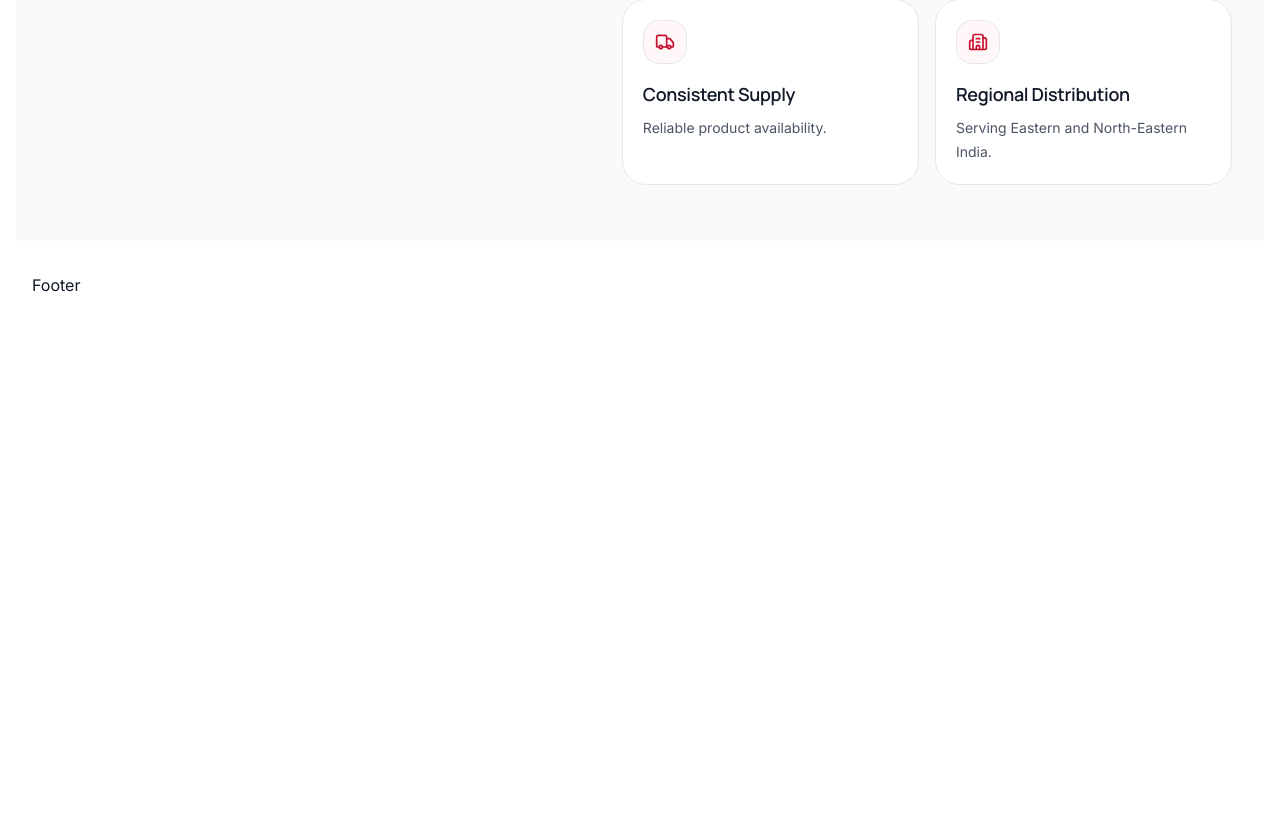
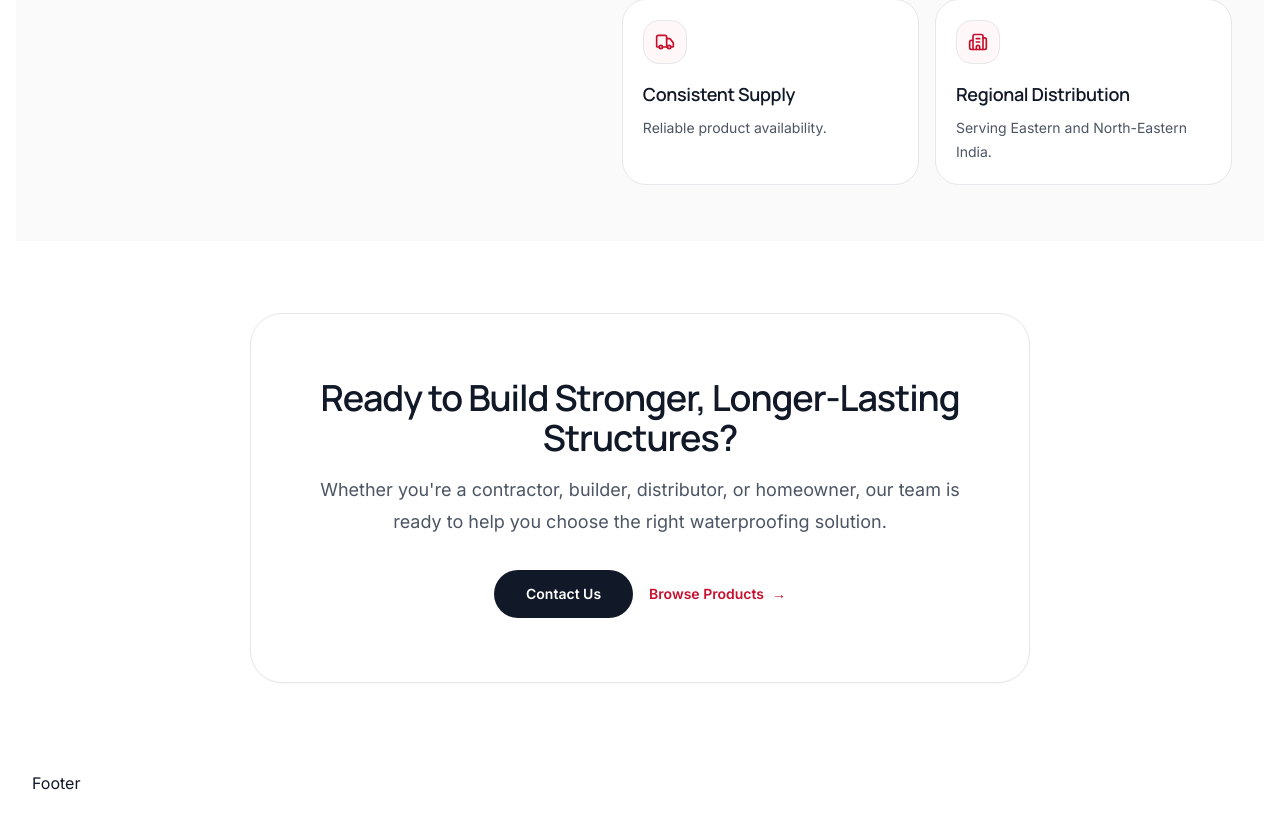
Before and after one commit to deploycwa/conchem-website, a Next.js app: page / in a window 1280 px wide. Shown: the part 5375-6202 px from the top of the page. Before the commit the page ends 5704 px from the top, so only its background shows below. Built offline with nearby package versions, Linux system fonts and the light colour scheme.

Commit message:
Build CTA banner section

```diff
--- a/src/app/page.tsx
+++ b/src/app/page.tsx
@@ -6,6 +6,7 @@ import FeaturedProducts from "../components/sections/FeaturedProducts";
 import ManufacturingExcellence from "../components/sections/ManufacturingExcellence";
 import Industries from "../components/sections/Industries";
 import WhyConchem from "../components/sections/WhyConchem";
+import CallToAction from "../components/sections/CallToAction";
 
 export default function Home() {
   return (
@@ -17,6 +18,7 @@ export default function Home() {
       <ManufacturingExcellence />
       <Industries />
       <WhyConchem />
+      <CallToAction />
       <Footer />
     </main>
   );
--- /dev/null
+++ b/src/components/sections/CallToAction.tsx
@@ -0,0 +1,39 @@
+import Link from "next/link";
+
+import Container from "../ui/Container";
+
+export default function CallToAction() {
+  return (
+    <section className="py-8 sm:py-10 lg:py-14">
+      <Container>
+        <div className="mx-auto max-w-[780px] rounded-[2rem] border border-[#E5E7EB] bg-white px-6 py-12 text-center shadow-[0_1px_2px_rgba(17,24,39,0.03)] sm:px-10 sm:py-14 lg:px-14 lg:py-16">
+          <h2 className="text-3xl font-semibold tracking-[-0.03em] text-[#111827] sm:text-4xl">
+            Ready to Build Stronger, Longer-Lasting Structures?
+          </h2>
+
+          <p className="mx-auto mt-4 max-w-2xl text-base leading-7 text-[#4B5563] sm:text-lg sm:leading-8">
+            Whether you&apos;re a contractor, builder, distributor, or homeowner, our team is ready to
+            help you choose the right waterproofing solution.
+          </p>
+
+          <div className="mt-8 flex flex-col items-center justify-center gap-4 sm:flex-row">
+            <Link
+              href="#contact"
+              className="inline-flex h-12 items-center justify-center rounded-full bg-[#111827] px-8 text-sm font-semibold text-white transition-colors hover:bg-[#1F2937]"
+            >
+              Contact Us
+            </Link>
+
+            <Link
+              href="#products"
+              className="inline-flex items-center gap-2 text-sm font-semibold text-[#C8102E] transition-colors hover:text-[#A30E27]"
+            >
+              <span>Browse Products</span>
+              <span aria-hidden="true">→</span>
+            </Link>
+          </div>
+        </div>
+      </Container>
+    </section>
+  );
+}
```
